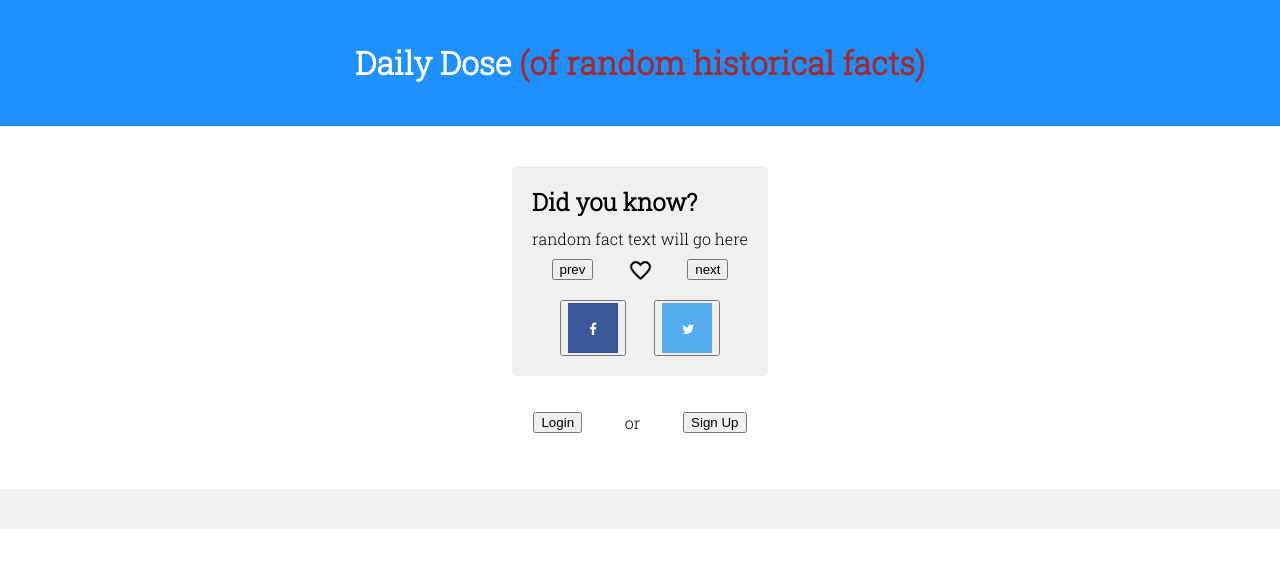
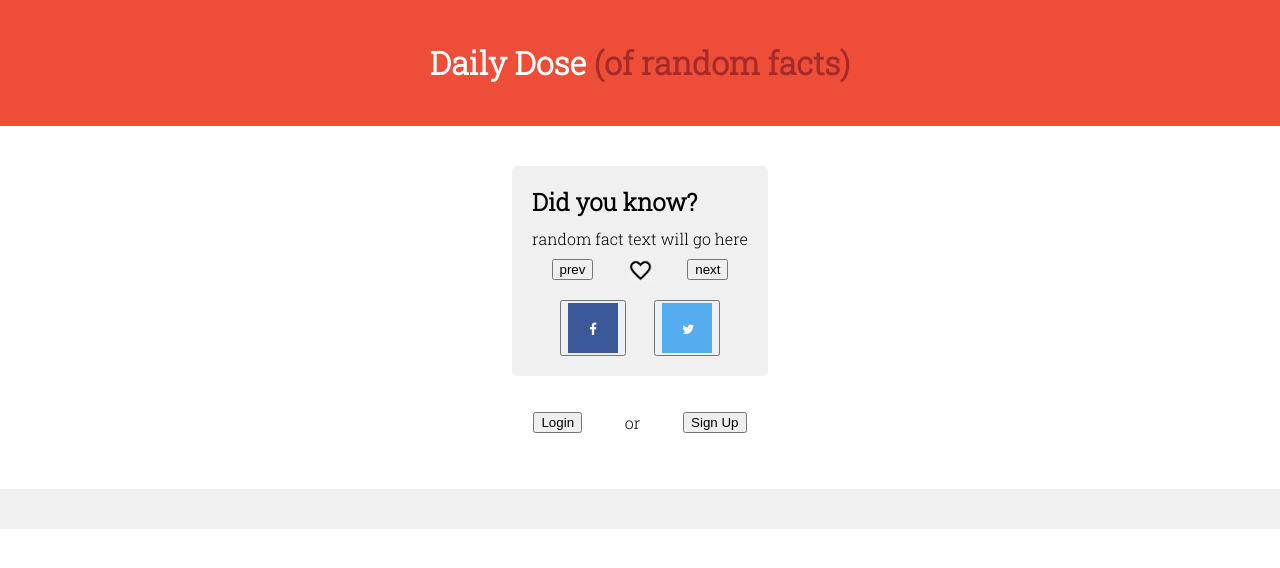
Before and after one commit to krsilveira/Random-Fact-Generator-Applicaion, a website: page index.html in a window 1280 px wide. Drawn offline with Linux system fonts and the light colour scheme.

Commit message:
changed title and font color

```diff
--- a/app/style.css
+++ b/app/style.css
@@ -16,7 +16,7 @@ header {
   justify-content: space-around;
   align-items: center;
   padding: 20px;
-  background-color: #1E90FF;
+  background-color: #ee4d38;
   color: #fff;
   text-align: center;
   align-content: center;
--- a/index.html
+++ b/index.html
@@ -15,7 +15,7 @@
 <body>
 	<header>
 		<!-- Logo and nav menu code here -->
-		<h1>Daily Dose <span id="parenth">(of random historical facts)</span></h1>
+		<h1>Daily Dose <span id="parenth">(of random facts)</span></h1>
 	</header>
 	<main>
 		<div id="landing-card">
```
